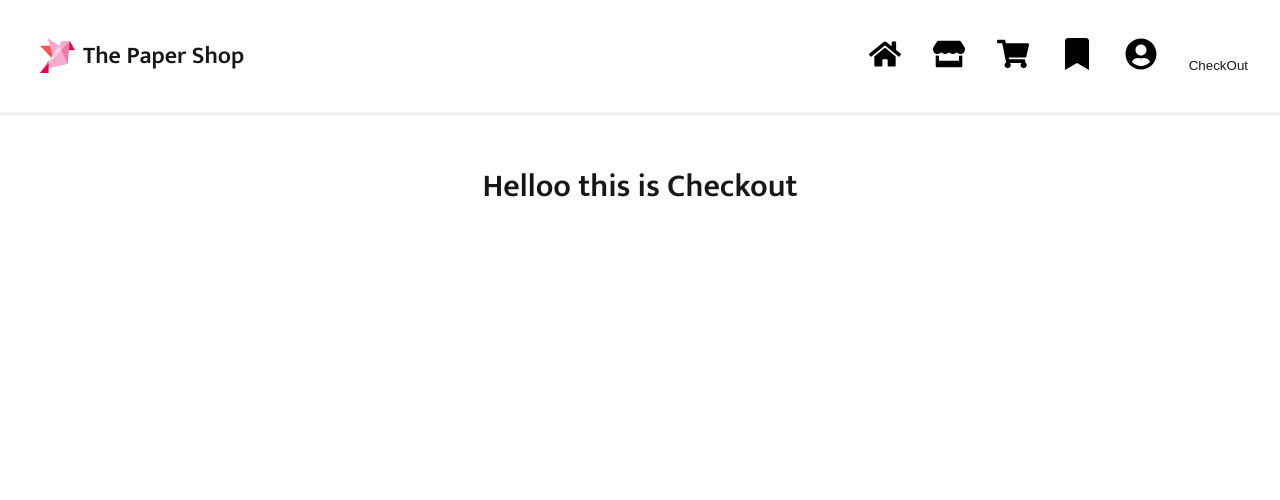
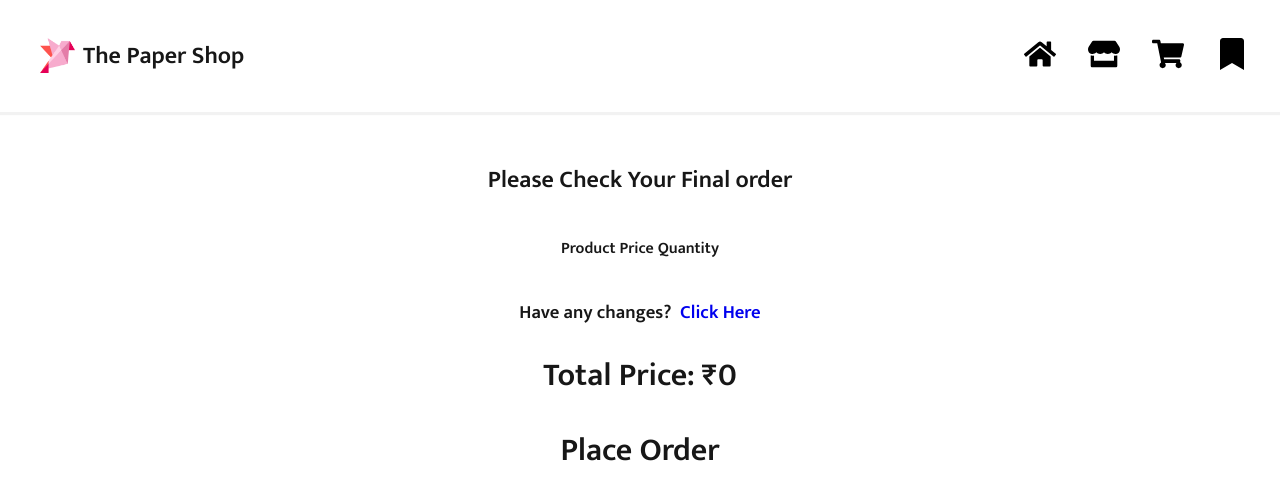
Before and after one commit to Amruta0103/e-commerce, a React (Create React App) app: page /checkout in a window 1280 px wide. Shown: the top 500 px of the page. Built offline with nearby package versions, Linux system fonts and the light colour scheme.

Commit message:
basic check out done
add interval for placing order

```diff
--- a/src/app/components/navbar.js
+++ b/src/app/components/navbar.js
@@ -16,8 +16,8 @@ const Navbar = () => {
       <Link className="menu-link" to="/products"><button className="menu-btn"><img className="nav-icons" src="./icons/store-solid.svg" alt="Products"></img></button></Link>
       <Link className="menu-link" to="/cart"><button className="menu-btn"><img className="nav-icons" src="./icons/shopping-cart-solid.svg" alt="Cart"></img>{cartItem.length < 1 ? null : cartItem.length}</button></Link>
       <Link className="menu-link" to="/wishlist"><button className="menu-btn"><img className="nav-icons" src="./icons/bookmark-solid.svg" alt="Wishlist"></img>{wishItem.length < 1 ? null : wishItem.length}</button></Link>
-      <Link className="menu-link" to="/login"><button className="menu-btn"><img className="nav-icons" src="./icons/user-circle-solid.svg" alt="Login"></img></button></Link>
-      <Link className="menu-link" to="/checkout"><button className="menu-btn">CheckOut</button></Link>
+      {/* <Link className="menu-link" to="/login"><button className="menu-btn"><img className="nav-icons" src="./icons/user-circle-solid.svg" alt="Login"></img></button></Link> */}
+      {/* <Link className="menu-link" to="/checkout"><button className="menu-btn">CheckOut</button></Link> */}
     </div>
   </nav>
   );
--- a/src/app/pages/cart.jsx
+++ b/src/app/pages/cart.jsx
@@ -116,6 +116,7 @@ export default function Cart() {
             </div>
           ))}
         </div>
+        <Link style={{textDecoration: "none"}} to="/checkout"><h1 className="menu-btn">CheckOut →</h1></Link>
       </div>
       }
     </div>
--- a/src/app/pages/checkout.jsx
+++ b/src/app/pages/checkout.jsx
@@ -1,6 +1,39 @@
+import { useCart } from "../components/cart-context";
+import { Link } from "react-router-dom";
+
+
 const Checkout = () => {
+  const {cartItem} = useCart()
+  function reducer(sum,cartItem){
+    return sum+cartItem.price* cartItem.quantity;
+  }
   return (
-    <h1 style={{margin: "10rem auto"}}>Helloo this is Checkout</h1>
+    <>
+      <h2 style={{margin: "10rem auto auto"}}>Please Check Your Final order</h2>
+      <table className="checkOutTable">
+        <tr>
+          <th>Product</th>
+          <th>Price</th>
+          <th>Quantity</th>
+        </tr>
+        {cartItem.map((item) => (
+          <tr className="checkOutTr" key={item.id}>
+            <td className="checkOutTr">{item.title}</td>
+            <td className="checkOutTr">{item.price}</td>
+            <td className="checkOutTr">{item.quantity}</td>
+          </tr>
+        ))}
+      </table>
+      <h3 style={{marginBlockStart: "0em",marginBlockEnd: "0em", }}>Have any changes? &nbsp;
+      <Link style={{margin: "0.5rem auto",textDecoration: "none"}} to="/cart">Click Here</Link>
+      </h3>
+
+      <h1>Total Price: ₹{cartItem.reduce(reducer,0)}</h1>
+
+      <div>
+        <h1>Place Order</h1>
+      </div>
+    </>
   )
 }
 
--- a/src/app/pages/pages.css
+++ b/src/app/pages/pages.css
@@ -169,3 +169,16 @@
 .login-btn:active{
   transform:scale(0.90)
 }
+
+.checkOutTable{
+  /* border: 1px solid black; */
+  margin: 2rem auto;
+  text-align: center;
+}
+
+.checkOutTr{
+  border: 1px solid;
+  margin: 0.5rem;
+  min-width: 5rem;
+  max-width: 20rem;
+}
```
